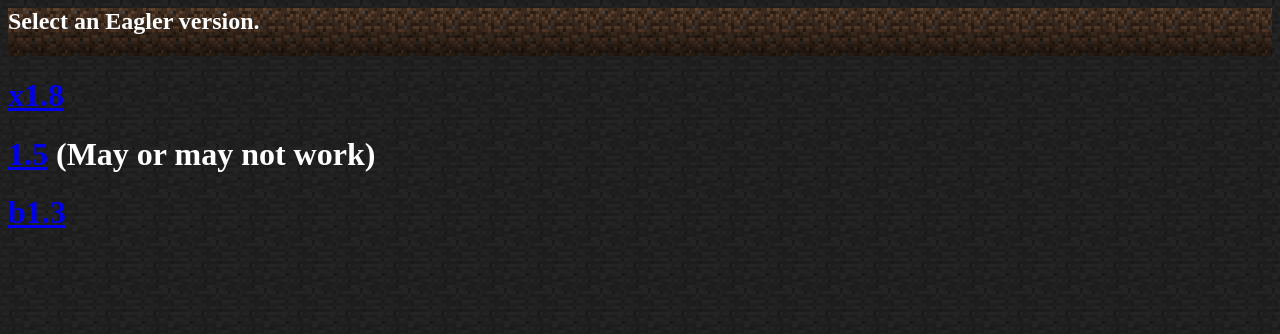
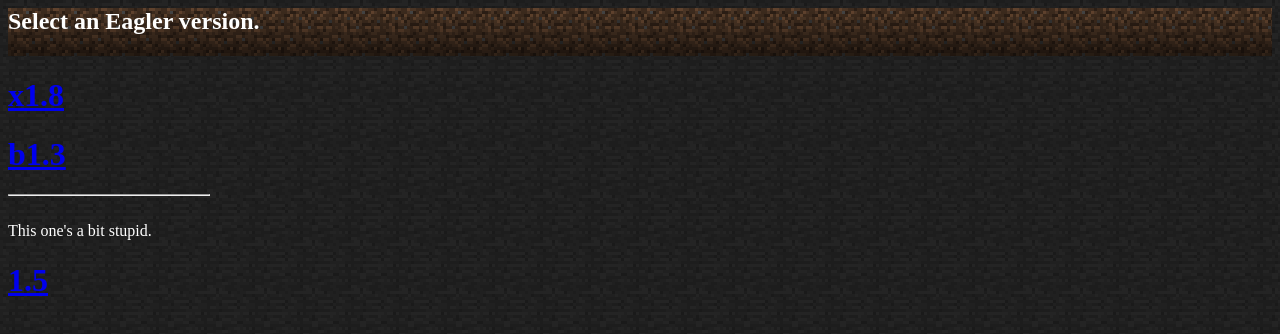
Before and after one commit to mazemuster7/mazemuster7.github.io, a plain HTML site: page index.html in a window 1280 px wide. Drawn offline with Linux system fonts and the light colour scheme.

Commit message:
Update index.html

```diff
--- a/index.html
+++ b/index.html
@@ -1,15 +1,18 @@
 <html>
   <head>
-    <title>Select your Eagler!</title>
+    <title>Eagler Selection</title>
     <style>
-      #top { background:#331 url(/bg_top.png); height: 48px;}
-      body { background:#111 url(/bg_main.png); color: white; }
+      #top { background:#431 url(/bg_top.png); height: 48px;}
+      body { background:#222 url(/bg_main.png); color: white; }
+      hr { width: 200px; }
     </style>
   </head>
   <body>
     <h2 id="top">Select an Eagler version.</h2>
     <h1><a href="/x18/">x1.8</h1>
-    <h1><a href="/15/">1.5</a> (May or may not work)</h1>
     <h1><a href="/b13/">b1.3</a></h1>
+    <hr align="left">
+    <br>This one's a bit stupid.
+    <h1><a href="/15/">1.5</h1>
   </body>
 </html>
```
